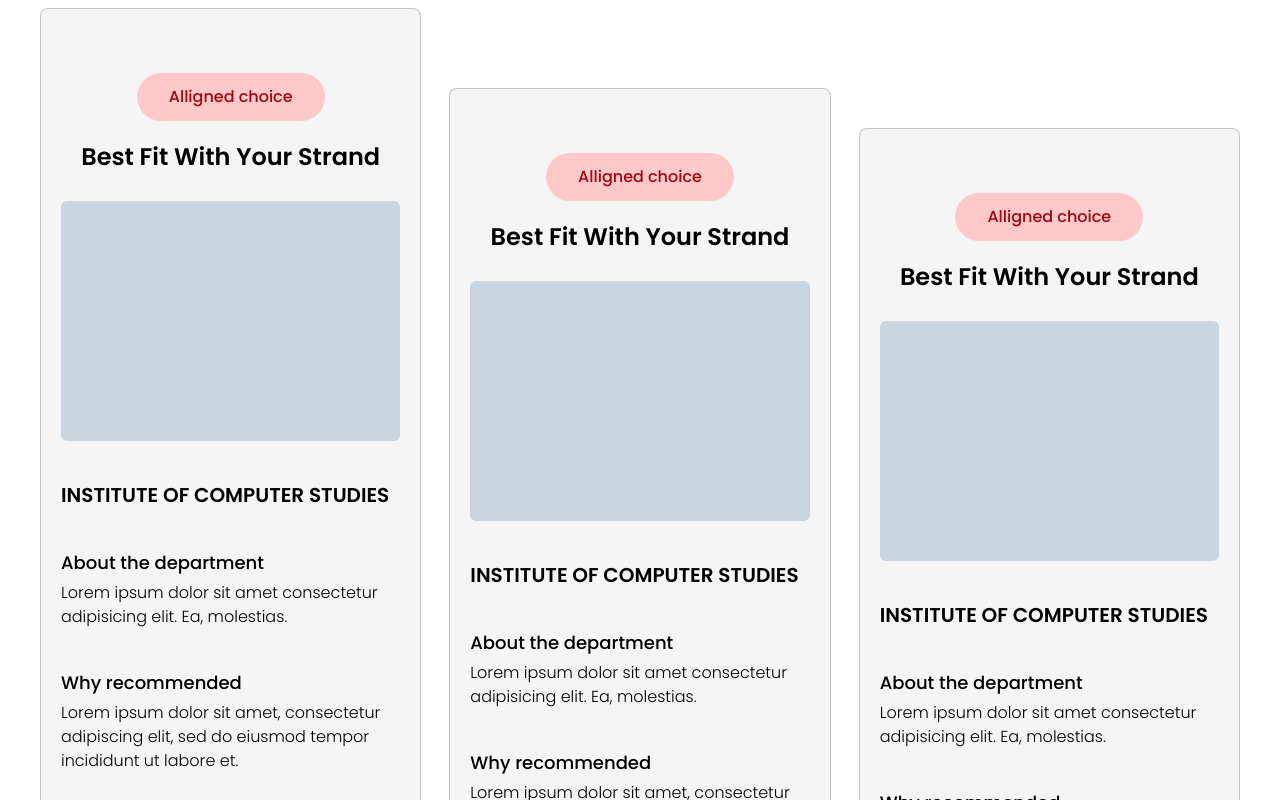
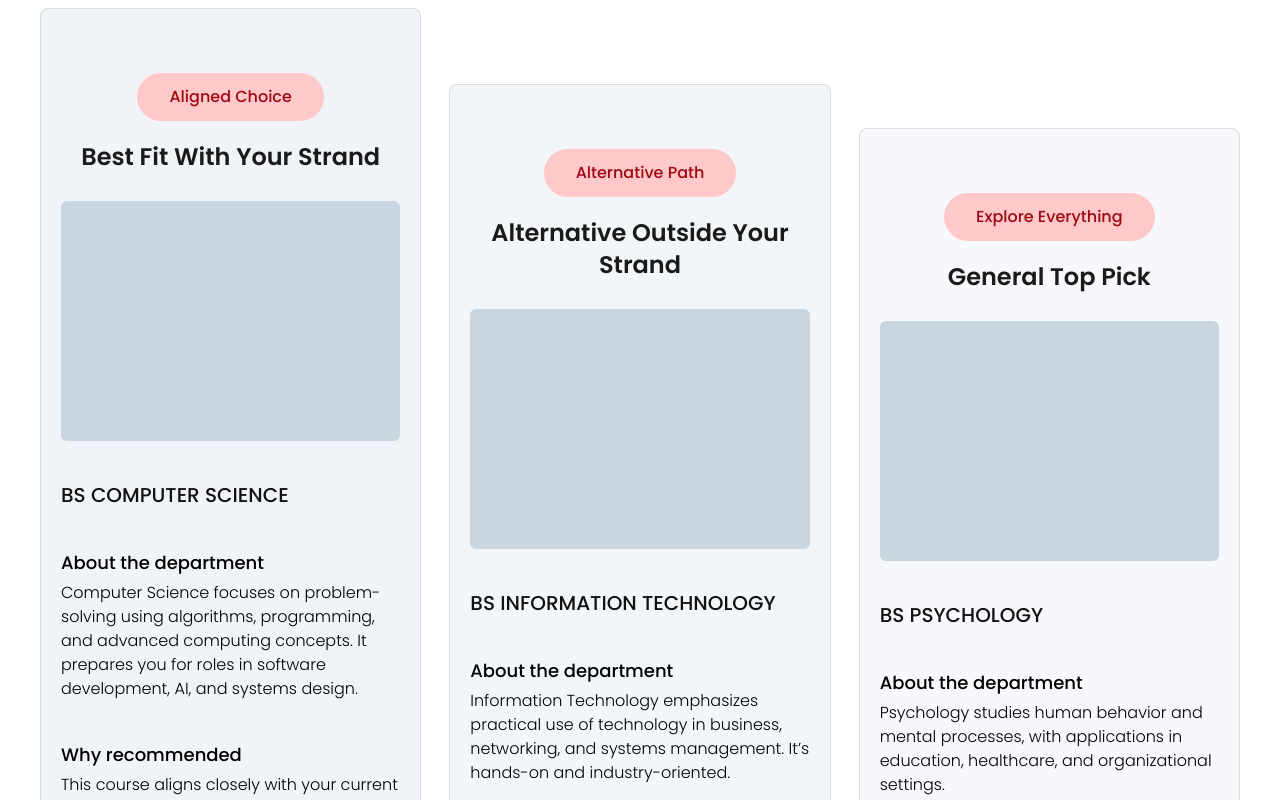
Before and after one commit to wilhelmusolejr/coursematch, a React (Vite) app in the folder client/: page /prediction in a window 1280 px wide. Shown: the part 400-1200 px from the top of the page. Built offline with nearby package versions, Linux system fonts and the light colour scheme.

Commit message:
feat: adjust styling for hierarchy

```diff
--- a/client/src/components/CoursePredictedItem.jsx
+++ b/client/src/components/CoursePredictedItem.jsx
@@ -1,19 +1,26 @@
 import React from "react";
 
-export default function CoursePredictedItem({ className = "" }) {
+export default function CoursePredictedItem({
+  heading,
+  tagline,
+  courseName = "",
+  className = "",
+  aboutCourse = "",
+  whyRecommended = "",
+}) {
   return (
     <div
-      className={`px-5 py-16 rounded-lg border-1 border-black/20 bg-white-primary max-w-100 xl:flex-1 ${className}`}
+      className={`px-5 py-16 rounded-lg border-1 border-black/10  max-w-100 xl:flex-1 ${className}`}
     >
       {/* heading */}
       <div className="flex justify-center items-center gap-5 flex-col text-center">
         {/* tagline */}
-        <div className="rounded-3xl bg-red-200 text-red-800 font-medium px-8 py-3 w-fit">
-          Alligned choice
+        <div className="capitalize rounded-3xl bg-red-200 text-red-800 font-medium px-8 py-3 w-fit">
+          {tagline}
         </div>
         {/* heading text */}
-        <h2 className="capitalize font-semibold text-2xl">
-          Best fit with your strand
+        <h2 className="capitalize font-semibold text-2xl text-[#1a1a1a]">
+          {heading}
         </h2>
       </div>
 
@@ -21,28 +28,22 @@ export default function CoursePredictedItem({ className = "" }) {
       <div className="h-60 bg-slate-300 rounded-md my-7"></div>
 
       {/* Information */}
-      <h3 className="uppercase font-semibold text-xl my-10">
-        Institute of computer studies
+      <h3 className="uppercase text-[#111] font-medium text-xl my-10">
+        {courseName}
       </h3>
 
       {/* parent */}
       <div className="flex flex-col gap-10">
         {/* about */}
         <div className="">
-          <h4 className="font-medium text-lg mb-1">About the department</h4>
-          <p className="font-light">
-            Lorem ipsum dolor sit amet consectetur adipisicing elit. Ea,
-            molestias.
-          </p>
+          <h4 className="font-medium   text-lg mb-1">About the department</h4>
+          <p className="font-light ">{aboutCourse}</p>
         </div>
 
         {/* Why */}
         <div className="">
           <h4 className="font-medium text-lg mb-1">Why recommended</h4>
-          <p className="font-light">
-            Lorem ipsum dolor sit amet, consectetur adipiscing elit, sed do
-            eiusmod tempor incididunt ut labore et.
-          </p>
+          <p className="font-light">{whyRecommended}</p>
         </div>
 
         {/* Programs */}
--- a/client/src/pages/Predictions.jsx
+++ b/client/src/pages/Predictions.jsx
@@ -99,13 +99,34 @@ export default function Predictions() {
       <div className="container mx-auto px-10 mb-30">
         <div className="flex gap-7 flex-wrap flex-col lg:flex-row justify-center items-start">
           {/* card */}
-          <CoursePredictedItem className="" />
+          <CoursePredictedItem
+            heading="Best fit with your strand"
+            tagline="Aligned Choice"
+            courseName="BS Computer Science"
+            className="bg-slate-200/50"
+            aboutCourse="Computer Science focuses on problem-solving using algorithms, programming, and advanced computing concepts. It prepares you for roles in software development, AI, and systems design."
+            whyRecommended="This course aligns closely with your current academic strand, making it the most natural progression based on your strengths."
+          />
 
           {/* card */}
-          <CoursePredictedItem className="self-center lg:mt-10" />
+          <CoursePredictedItem
+            heading="Alternative outside your strand"
+            tagline="Alternative Path"
+            courseName="BS Information Technology"
+            className="bg-slate-200/40 self-center lg:mt-10"
+            aboutCourse="Information Technology emphasizes practical use of technology in business, networking, and systems management. It’s hands-on and industry-oriented."
+            whyRecommended="Although not fully aligned with your strand, this program lets you explore a broader tech field with strong career opportunities."
+          />
 
           {/* card */}
-          <CoursePredictedItem className="self-end lg:mt-30" />
+          <CoursePredictedItem
+            heading="General top pick"
+            tagline="Explore Everything"
+            courseName="BS Psychology"
+            className="bg-slate-200/30 self-end lg:mt-30"
+            aboutCourse="Psychology studies human behavior and mental processes, with applications in education, healthcare, and organizational settings."
+            whyRecommended="Chosen as a well-rounded fit from your overall profile, this course provides a unique direction if you want to explore beyond tech fields."
+          />
         </div>
       </div>
 
```
